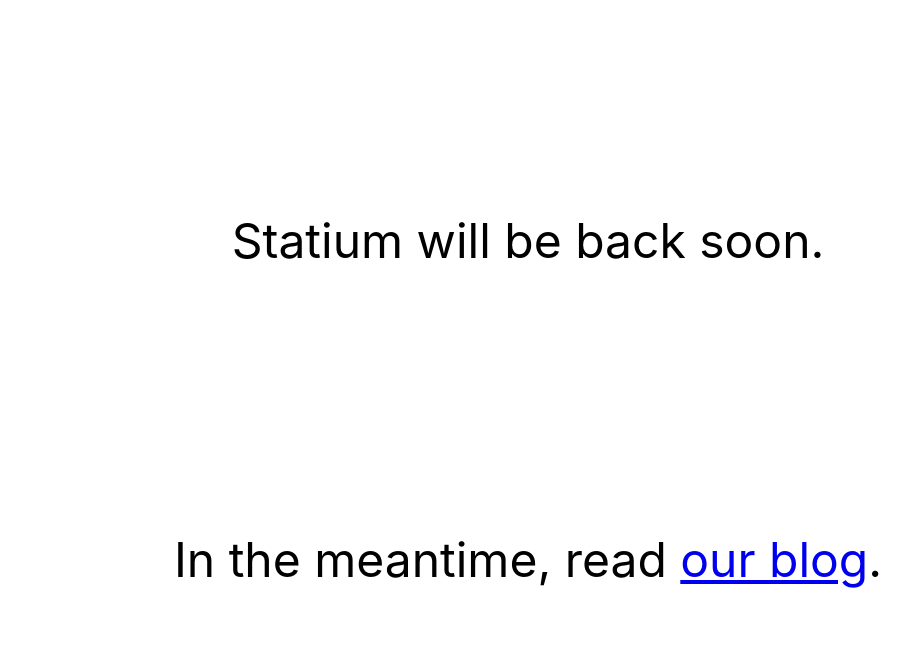
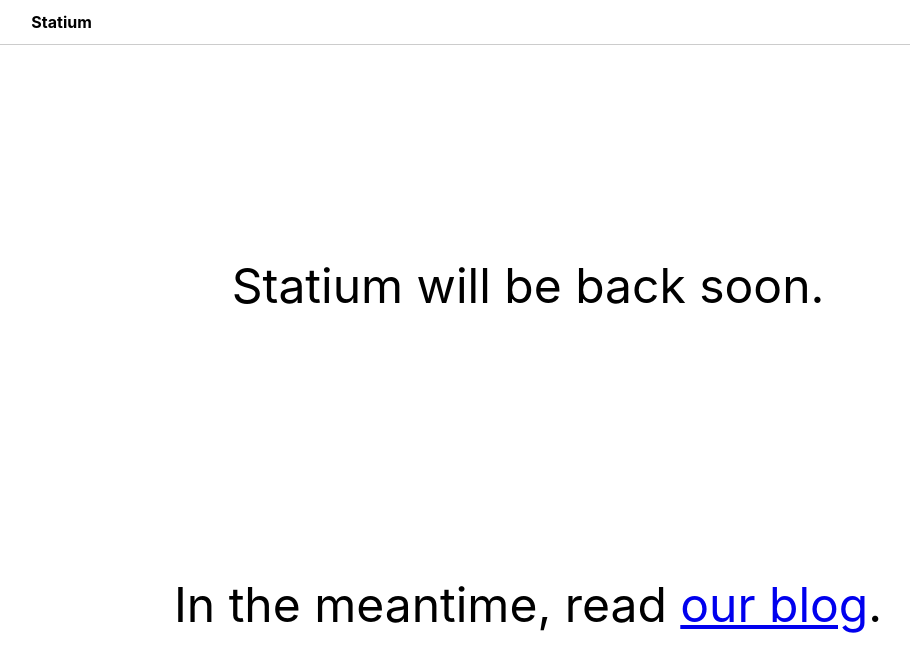
Before and after one commit to statium-app/statium-webapp, a React (Create React App) app: page / in a window 1280 px wide. Shown: the top 672 px of the page, without its empty margins (112-1022 px from the left). Built offline with nearby package versions, Linux system fonts and the light colour scheme; the HTML template or start-up script is replaced by a standard one.

Commit message:
feat: start featuring lightweight header

```diff
--- a/src/App.tsx
+++ b/src/App.tsx
@@ -1,14 +1,18 @@
 import React from 'react';
 import './App.css';
+import Header from './Header';
 
-const App: React.FC = () => {
+const App = () => {
   return (
+    <>
+    <Header />
     <div className="App">
       <p>Statium will be back soon.</p>
       <p>
         In the meantime, read <a href="https://blog.statium.io">our blog</a>.
       </p>
     </div>
+    </>
   );
 };
 
--- /dev/null
+++ b/src/Header.tsx
@@ -0,0 +1,35 @@
+import React from 'react';
+import styled from 'styled-components';
+
+const CustomHeader = styled.header`
+  border-bottom: solid 1px #ccc;
+`
+
+const CustomNav = styled.nav`
+  display: flex;
+  margin: 0 auto;
+  padding: 0 1rem;
+  max-width: min(100ch, 100%);
+`;
+
+const HeaderLink = styled.a`
+  padding: .5rem;
+  line-height: 1.75rem;
+  display: inline-block;
+  font-size: 1rem;
+  font-weight: bold;
+  text-decoration: none;
+  color: inherit;
+`;
+
+const Header = () => {
+  return (
+    <CustomHeader>
+      <CustomNav>
+        <HeaderLink href="/">Statium</HeaderLink>
+      </CustomNav>
+    </CustomHeader>
+  );
+};
+
+export default Header;
```
